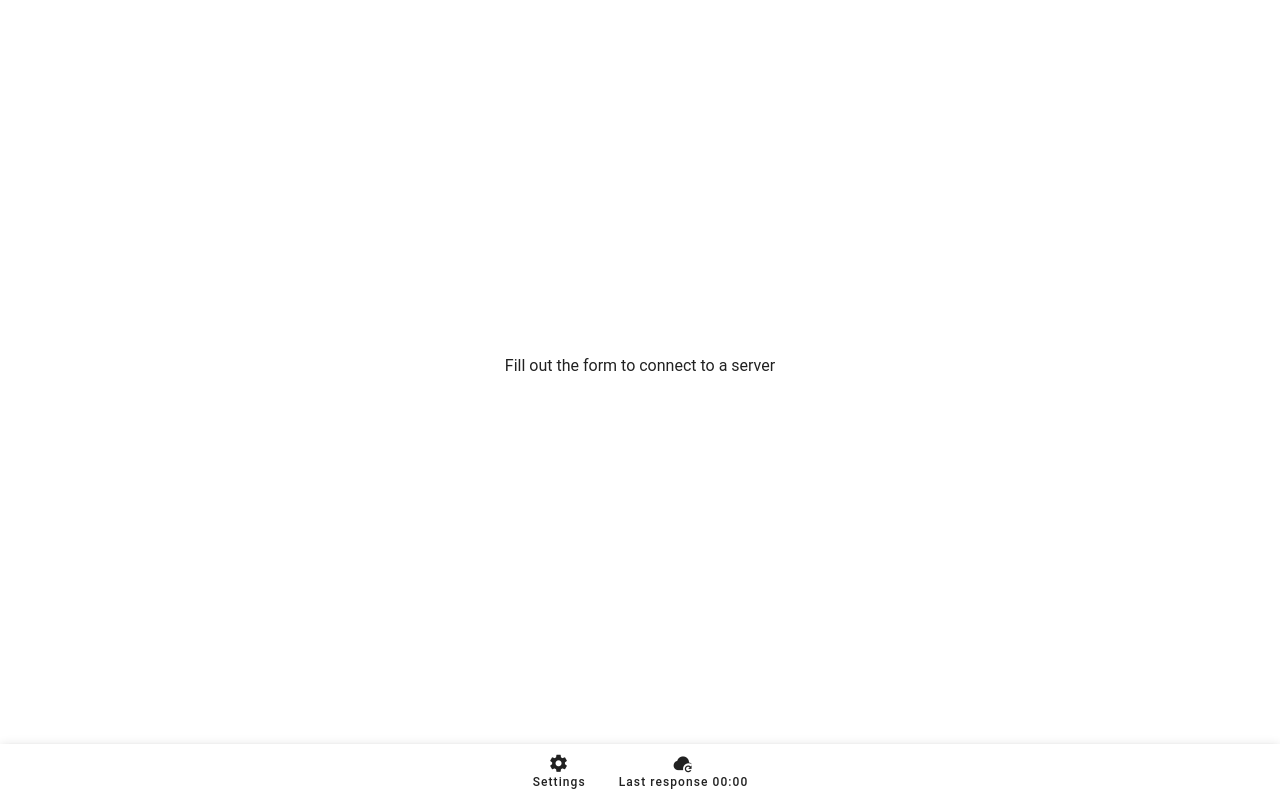
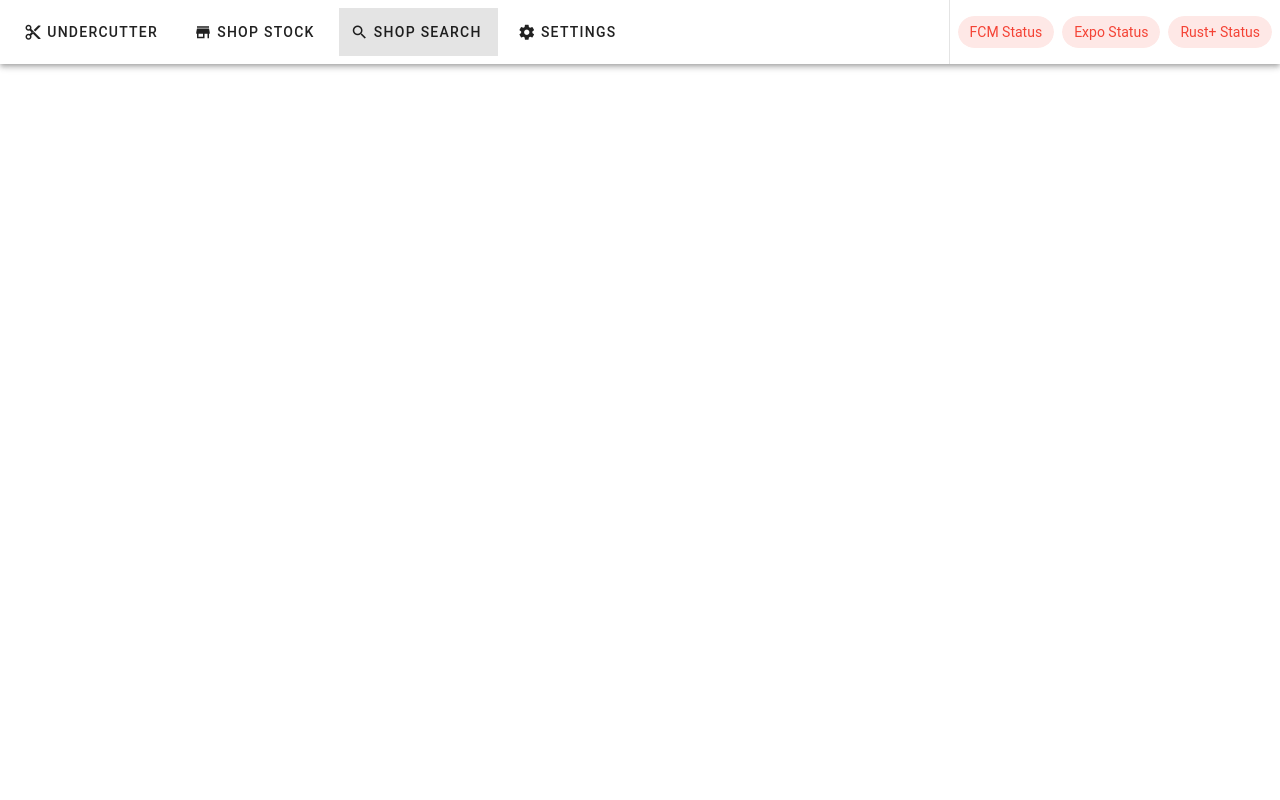
Before and after one commit to nerif-tafu/RustPlusShopHelperV2, a Vue app: page / in a window 1280 px wide. Built offline with nearby package versions, Linux system fonts and the light colour scheme; no server answers.

Commit message:
New inter

```diff
--- a/src/components/MainPage.vue
+++ b/src/components/MainPage.vue
@@ -1,104 +1,38 @@
 <template>
-  <v-container class="fill-height">
-    <v-responsive class="align-center text-center fill-height">
-      <v-row justify="center">
-        <v-col v-show="serverInfoForDom.color !== 'success'" cols="12" sm="6">
-          <div class="pb-3"> {{ serverInfoForDom.text }} </div>
-          <v-progress-linear v-show="serverInfoForDom.color === 'warning'" color="primary" indeterminate :height="6"></v-progress-linear>
-        </v-col>
-        <v-col v-show="serverInfoForDom.color === 'success'" cols="12" sm="6">
-          <span>Hello world! 😊</span>
-        </v-col>
-      </v-row>
-    </v-responsive>
-    <v-bottom-navigation>
-      <v-btn value="settings" @click="openSettings">
-        <v-icon>mdi-cog</v-icon>
-        <span>Settings</span>
-      </v-btn>
-      <v-btn >
-        <v-icon>mdi-cloud-refresh</v-icon>
-        <div :color="serverInfoForDom.color">Last response {{ lastServerPingPong.date }}</div>
-      </v-btn>
-    </v-bottom-navigation>
-    <v-dialog v-model="settingsMenu" width="auto">
-      <v-card class="px-5 py-2">
-        <v-card-text class="text-h5">
-          To connect to a server, fill out the form below
-        </v-card-text>
-
-        <v-card ref="serverInfoHolder" class="mt-3 mb-5" :color="serverInfoForDom.color" variant="tonal">
-          <v-card-text ref="serverInfoText" class="text-medium-emphasis text-caption">
-            <v-progress-circular v-if="lastServerStatus.connectionStatus === 'connecting'" class="mr-3" indeterminate></v-progress-circular>
-            <v-icon v-if="lastServerStatus.connectionStatus === 'connected'">mdi-check-circle</v-icon>
-            {{ serverInfoForDom.text }}
-          </v-card-text>
-        </v-card>
-
-        <v-form @submit.prevent>
-          <v-text-field v-model="newServerForm.serverIP" :rules="IPrules" class="py-1" label="Server IP Address" required hide-details="auto" ></v-text-field>
-          <v-text-field v-model="newServerForm.appPort" :rules="portRules" class="py-1" label="App port" required hide-details="auto"></v-text-field>
-          <v-text-field v-model="newServerForm.steamID" :rules="steam64Rules" class="py-1" label="Steam ID" required hide-details="auto"></v-text-field>
-          <v-text-field v-model="newServerForm.playerToken" :rules="tokenRules" class="py-1" label="Player Token" required hide-details="auto"></v-text-field>
-
-          <v-card-actions class="px-0 pt-0 pb-4">
-            <v-btn @click="submitNewServer" type="submit" class="mt-3" color="success" variant="outlined" block>Submit</v-btn>
-          </v-card-actions>
-        </v-form>
-      </v-card>
-    </v-dialog>
-  </v-container>
+  <v-app>
+    <v-app-bar app>
+      <v-btn-toggle v-model="selectedButton" mandatory class="pl-2">
+        <v-btn value="undercutter" text class="mx-1">
+          <v-icon left class="pr-2">mdi-content-cut</v-icon>Undercutter
+        </v-btn>
+        <v-btn value="stock" text class="mx-1">
+          <v-icon left class="pr-2">mdi-store</v-icon>Shop Stock
+        </v-btn>
+        <v-btn value="search" text class="mx-1">
+          <v-icon left class="pr-2">mdi-magnify</v-icon>Shop search
+        </v-btn>
+        <v-btn value="settings" text class="mx-1">
+          <v-icon left class="pr-2">mdi-cog</v-icon>Settings
+        </v-btn>
+      </v-btn-toggle>
+      <v-spacer></v-spacer>
+      <v-divider vertical></v-divider>
+      <v-chip color="red" class="ml-2">FCM Status</v-chip>
+      <v-chip color="red" class="ml-2">Expo Status</v-chip>
+      <v-chip color="red" class="mx-2">Rust+ Status</v-chip>
+    </v-app-bar>
+  </v-app>
 </template>
 
 <script setup>
   import { ref, onMounted, computed } from 'vue';
+  import { VApp, VAppBar, VToolbarTitle, VSpacer, VBtnToggle, VBtn, VIcon, VDivider, VChip } from 'vuetify/components'
+
+  const selectedButton = ref('search')
   import { io } from "socket.io-client";
 
-  let lastServerPingPong = ref({ connectionStatus: false, date: '00:00'})
-  let lastServerStatus = ref({ connectionStatus: 'disconnected', serverName: '' });
   const newServerForm = ref({ serverIP: '', appPort: '', steamID: '', playerToken: '' });
-  const settingsMenu = ref(false);
-
   const socket = io("http://localhost:3001");
-
-  const IPrules = [
-    (value) => value ? true : 'You must enter an IP address.',
-    (value) => /^(\d{1,3}\.){3}\d{1,3}$/.test(value) ?
-      true : 'Please enter a valid IP address format (e.g., 192.168.0.1).'
-  ];
-
-  const portRules = [
-    (value) => value ? true : 'You must enter a port number.',
-    (value) => /^\d+$/.test(value) ?
-      (parseInt(value, 10) >= 1 && parseInt(value, 10) <= 65535 ?
-        true : 'Please enter a port number between 1 and 65535.')
-      : 'Please enter a valid port number (an integer between 1 and 65535).'
-  ];
-
-  const steam64Rules = [
-    (value) => value ? true : 'You must enter a Steam64 ID.',
-    (value) => /^\d{17}$/.test(value) ?
-      true : 'Please enter a valid Steam64 ID (a 17-digit number).'
-  ];
-
-  const tokenRules = [
-    (value) => value ? true : 'You must enter a player token.',
-    (value) => /^-?\d{10}$/.test(value) ?
-      true : 'Please enter a valid 10-digit player token.',
-  ];
-
-  const serverInfoForDom = computed(() => {
-    switch (lastServerStatus.value.connectionStatus) {
-      case 'disconnected':
-        return {'color':'info', 'text':`Fill out the form to connect to a server`};
-      case 'connecting':
-        return {'color':'warning', 'text':`Connecting to ${lastServerStatus.value.serverName}`};
-      case 'connected':
-        return {'color':'success', 'text':`Connected to ${lastServerStatus.value.serverName}`};
-      case 'error':
-        return {'color':'error', 'text':`Disconnected from ${lastServerStatus.value.serverName}`};
-    }
-  });
 
   socket.on("connect", () => {
     console.log('Client connected.')
@@ -109,7 +43,7 @@
   });
 
   socket.on('svrRPConnect', (data) => {
-    lastServerStatus.value = data;
+
   });
 
   socket.on('svrPingPong', (data) => {
@@ -118,18 +52,5 @@
     const hours = date.getHours().toString().padStart(2, '0');
     const minutes = date.getMinutes().toString().padStart(2, '0');
     const seconds = date.getSeconds().toString().padStart(2, '0');
-
-    lastServerPingPong.value = {
-      connectionStatus: data.connectionStatus,
-      date: `${hours}:${minutes}:${seconds}`
-    };
   });
-
-  const submitNewServer = () => {
-    socket.emit('clntNewServer', newServerForm.value);
-  }
-
-  const openSettings = () => {
-    settingsMenu.value = true;
-  };
 </script>
```
Also changed, not shown: wireframe.png (added).
